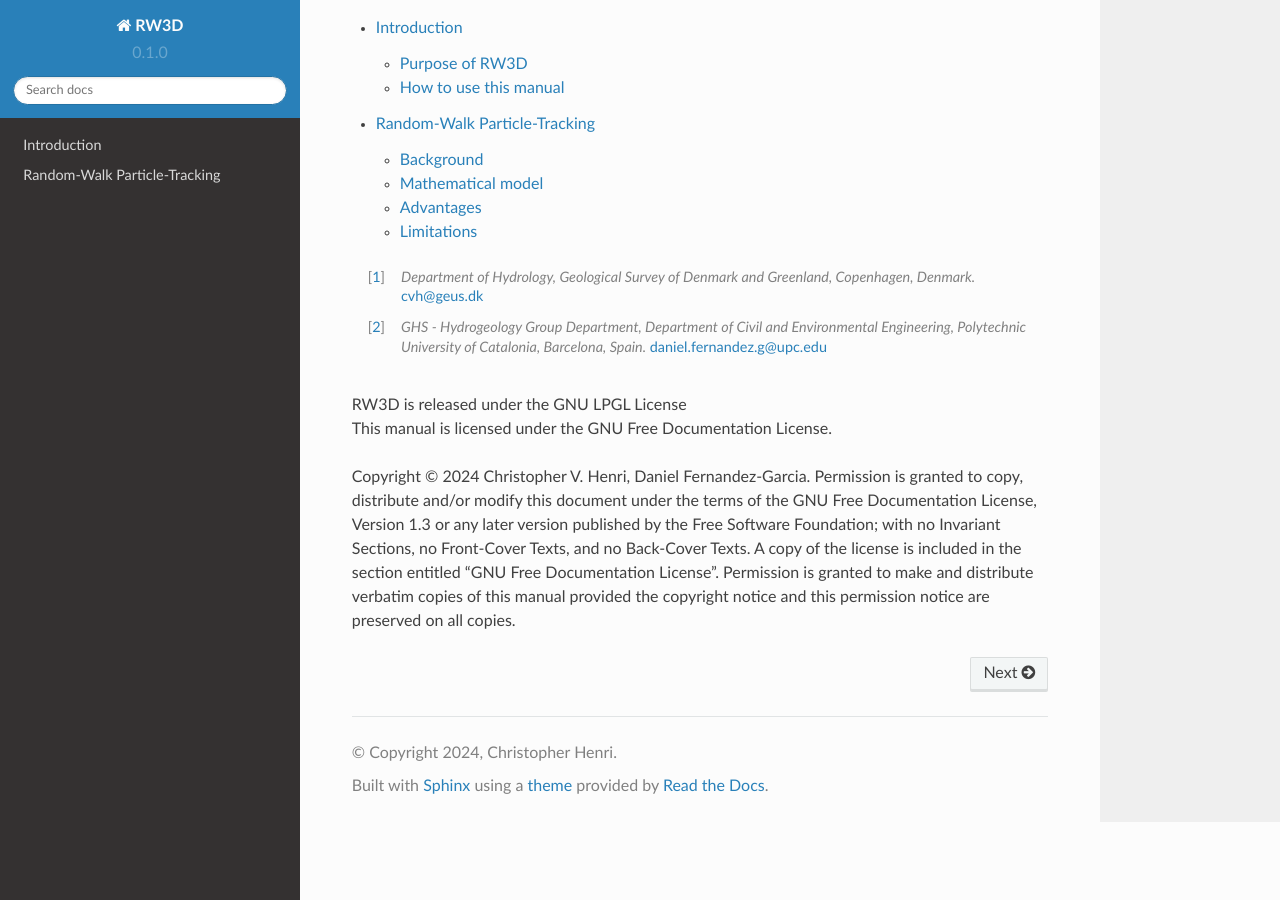
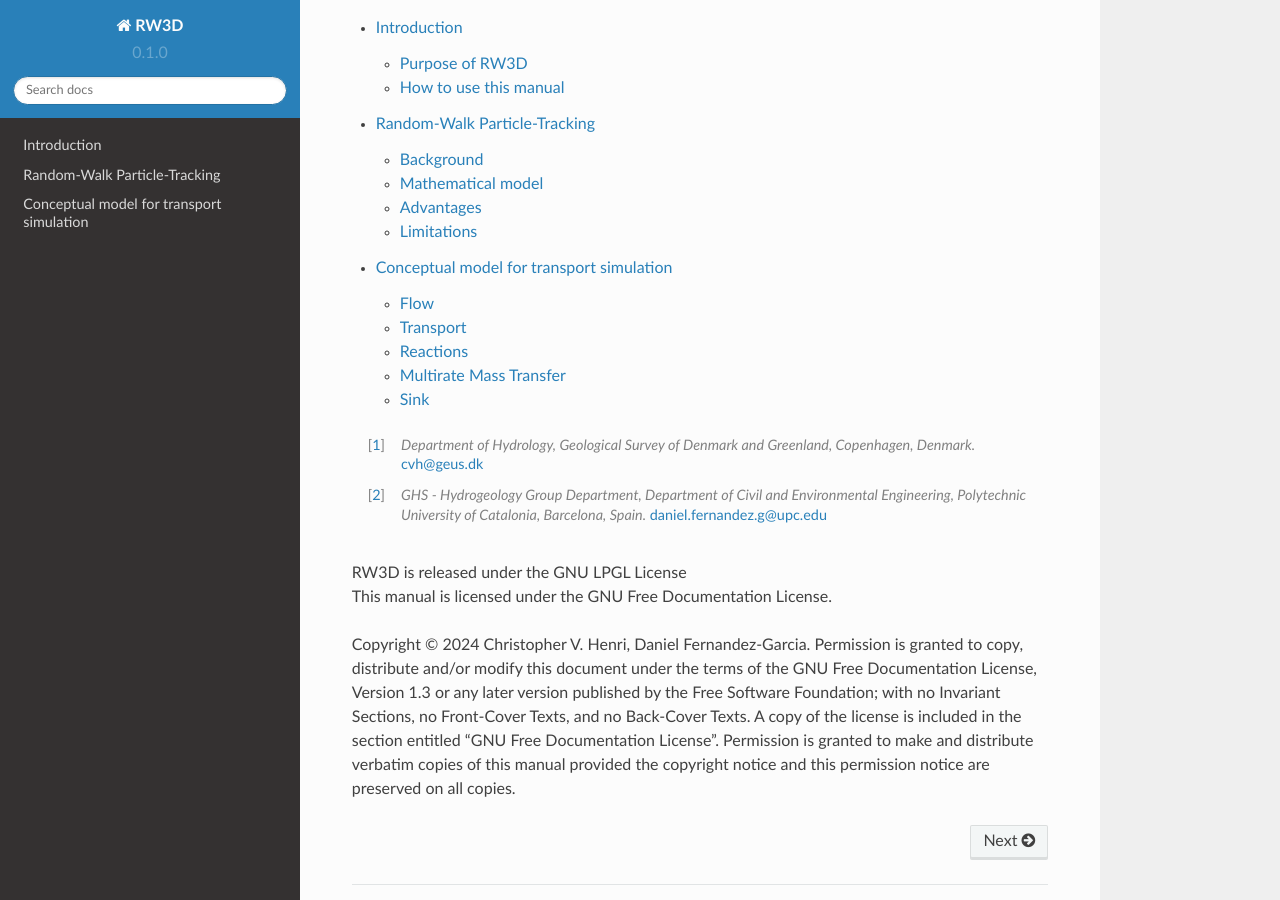
Before and after one commit to chrishenri/rw3d_manual, a Sphinx documentation site: the page built from docs/source/index.rst, in a window 1280 px wide and 900 px high, scrolled down 706 px. Built offline with Sphinx 7.4.7 and the Read the Docs theme 2.0.0, drawn with Linux system fonts in a browser that asks for light colours.

```diff
--- /dev/null
+++ b/docs/source/concept.rst
@@ -0,0 +1,30 @@
+Conceptual model for transport simulation
+=====
+
+.. _concept:
+
+Flow
+------------
+
+Dacry fluzes in saturated or unsaturated porous media.
+
+For
+
+
+Transport
+----------------
+
+
+
+Reactions
+----------------
+
+
+
+Multirate Mass Transfer
+----------------
+
+
+
+Sink
+----------------
--- a/docs/source/index.rst
+++ b/docs/source/index.rst
@@ -22,6 +22,7 @@ Contents
 
    intro
    random_walk
+   concept
 
 .. [1]
    *Department of Hydrology, Geological Survey of Denmark and Greenland, Copenhagen, Denmark.* cvh@geus.dk
--- a/docs/source/intro.rst
+++ b/docs/source/intro.rst
@@ -1,7 +1,7 @@
 Introduction
 =====
 
-.. _purpose:
+.. _intro:
 
 Purpose of RW3D
 ------------
```
Also changed, not shown: docs/source/random_walk.rst (+24 -1 lines).
